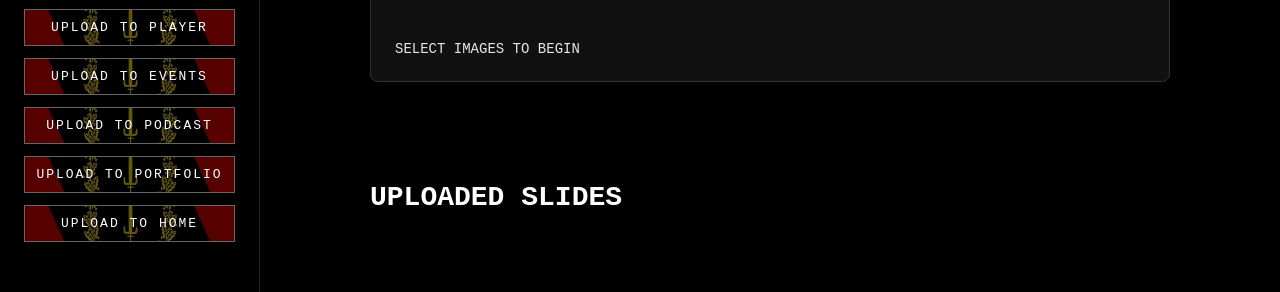
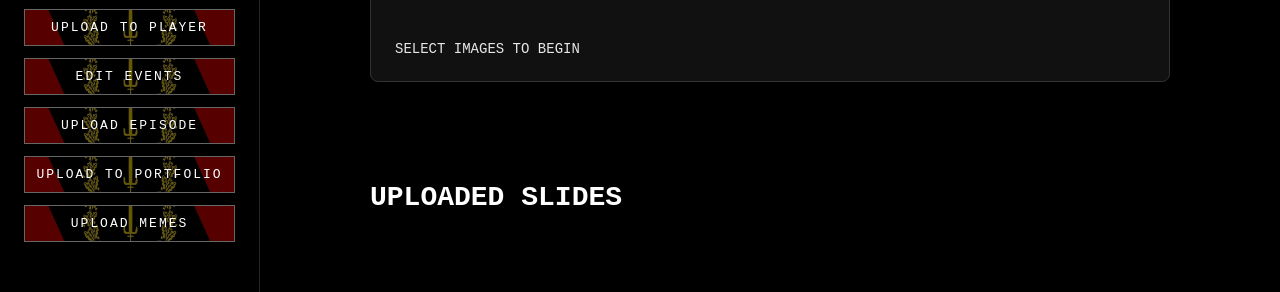
Before and after one commit to 4twqrdq5jz-ui/K1llajay, a plain HTML site: page edit-home_editor.html in a window 1280 px wide. Shown: the part 269-561 px from the top of the page. Drawn offline with Linux system fonts and the light colour scheme; no server answers; a web font is replaced by a local one.

Commit message:
Update edit-home_editor.html

```diff
--- a/edit-home_editor.html
+++ b/edit-home_editor.html
@@ -463,10 +463,10 @@
     <div class="buttons">
       <a href="https://k1llajay.com/edit-database_editor" class="button">Upload To Database</a>
       <a href="https://k1llajay.com/edit-player_editor" class="button">Upload To Player</a>
-      <a href="https://k1llajay.com/edit-events_editor" class="button">Upload To Events</a>
-      <a href="https://k1llajay.com/edit-podcast_editor" class="button">Upload To Podcast</a>
+      <a href="https://k1llajay.com/edit-events_editor" class="button">Edit Events</a>
+      <a href="https://k1llajay.com/edit-podcast_editor" class="button">Upload Episode</a>
       <a href="https://k1llajay.com/edit-portfolio_editor" class="button">Upload To Portfolio</a>
-      <a href="https://k1llajay.com/edit-home_editor" class="button">Upload To Home</a>
+      <a href="https://k1llajay.com/edit-memes_editor" class="button">Upload Memes</a>
     </div>
     <div class="footer">
       <a href="https://k1llajay.com">Main Site</a>
```
